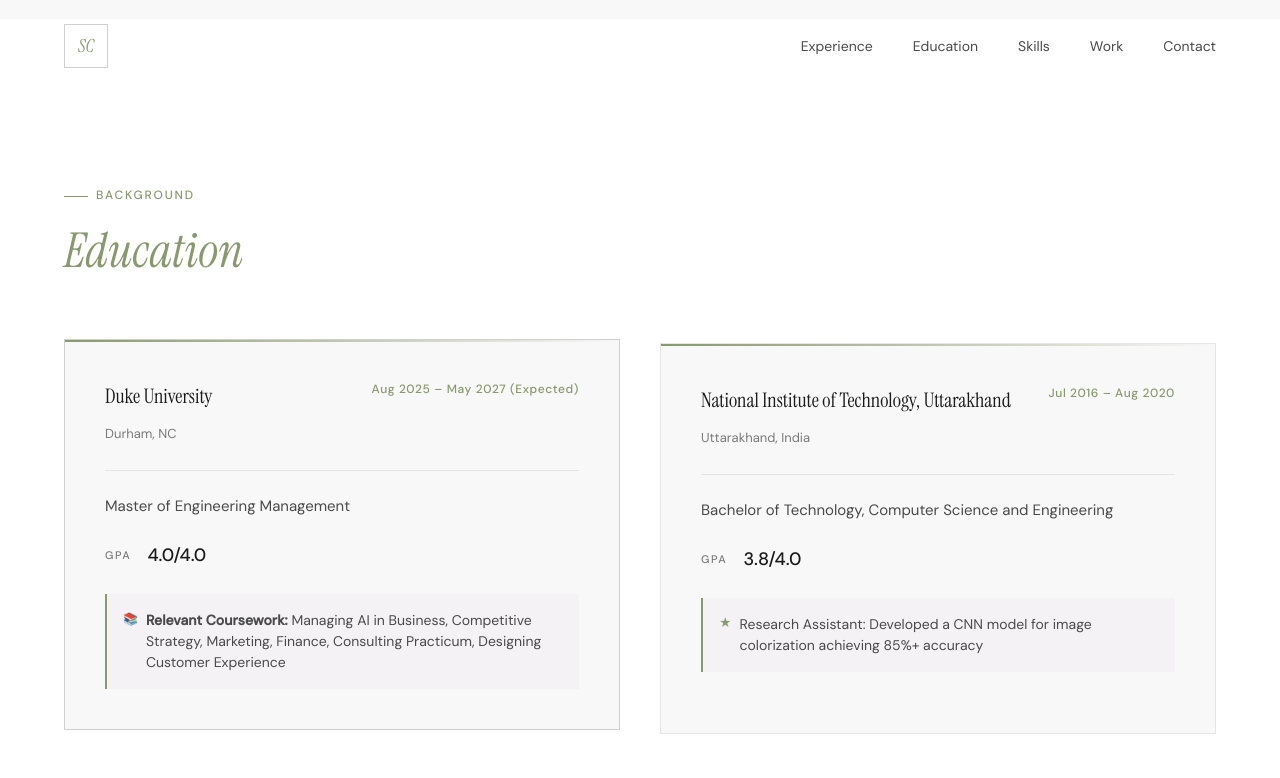
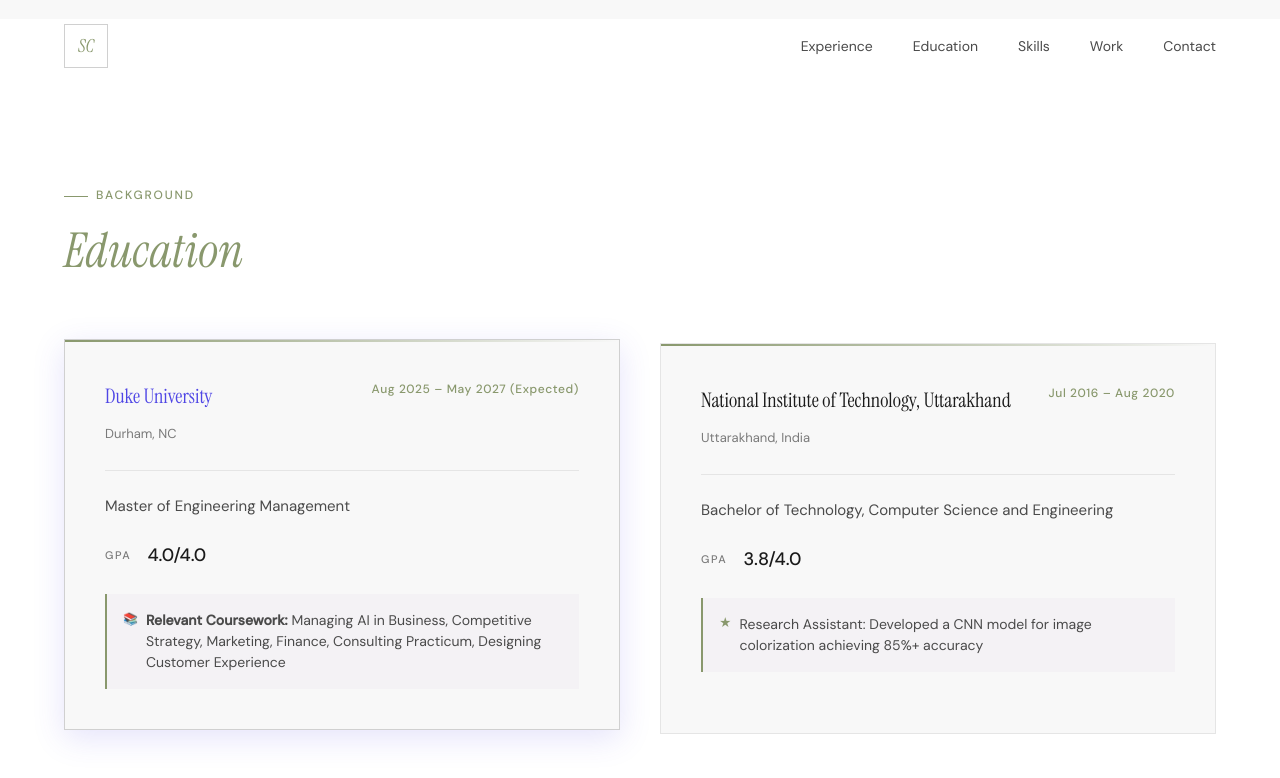
Before and after one commit to snehachauhanduke/snehachauhanduke.github.io, a React (Vite) app: page / in a window 1280 px wide. In both pictures the pointer is over the element "Duke University". Shown: the part 2234-3012 px from the top of the page. Built offline with nearby package versions, Linux system fonts and the light colour scheme.

Commit message:
Added CSS code in Education

```diff
--- a/src/components/Education.css
+++ b/src/components/Education.css
@@ -159,3 +159,20 @@
     padding: var(--space-md);
   }
 }
+
+.education__card {
+  transition: all 0.3s ease;
+}
+
+.education__institution {
+  transition: color 0.3s ease;
+}
+
+.education__card:hover .education__institution {
+  color: #4f46e5; /* Indigo highlight color - adjust to match your theme */
+}
+
+/* Optional: Add a subtle glow effect on hover */
+.education__card:hover {
+  box-shadow: 0 8px 30px rgba(79, 70, 229, 0.15);
+}
```
